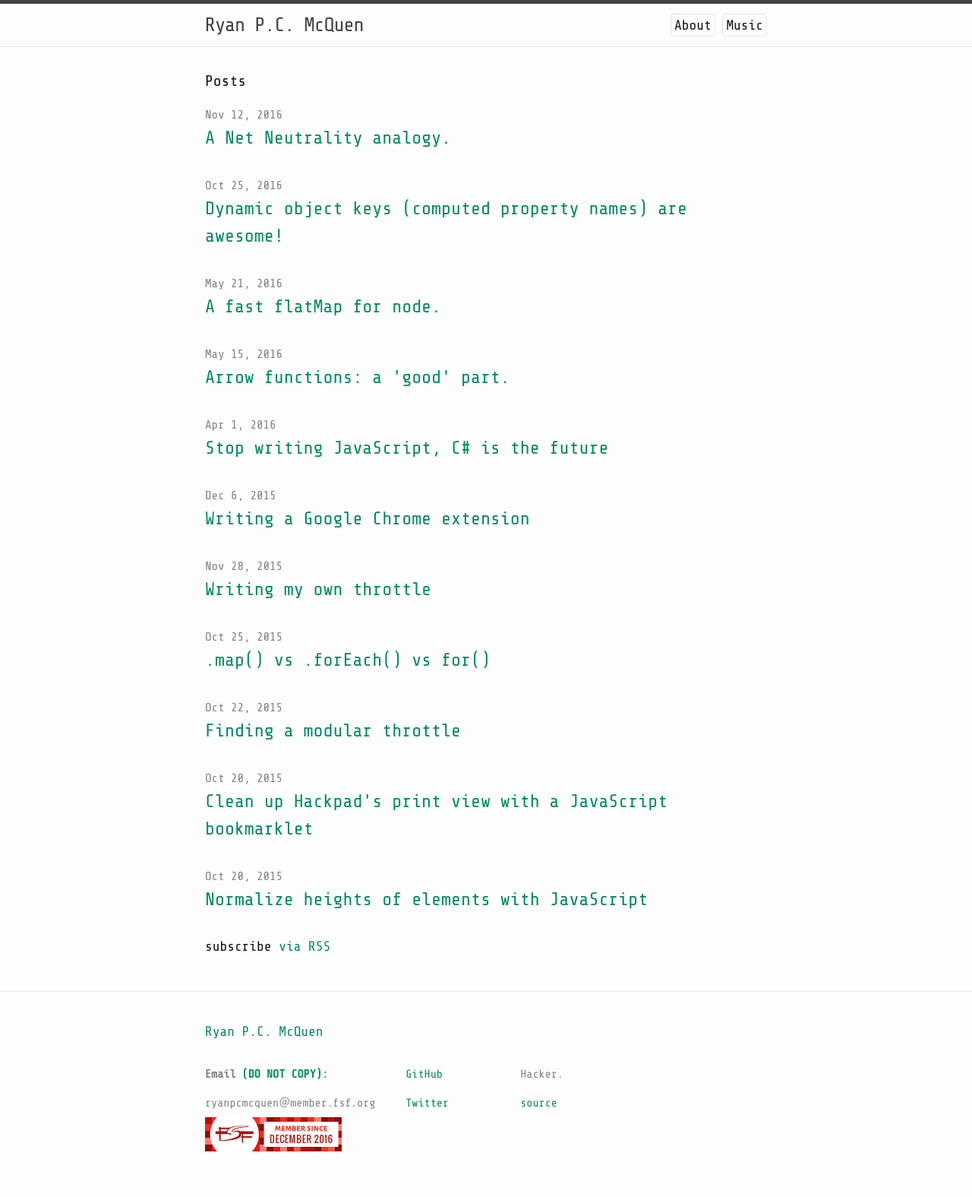
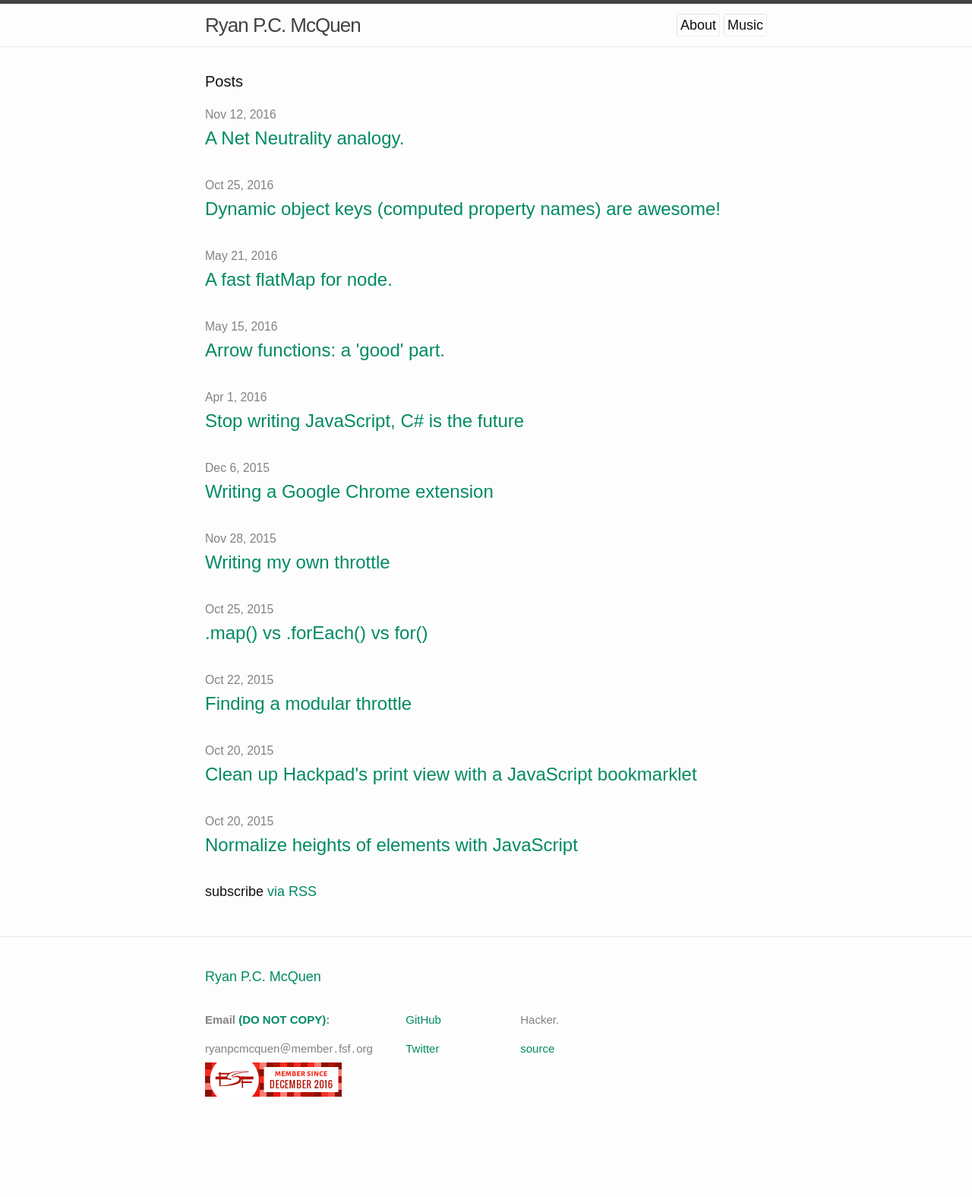
Before and after one commit to ryanpcmcquen/ryanpcmcquen.github.io, a Jekyll site: the page built from index.html, in a window 1280 px wide. Shown: the whole page at 76% size. Built offline with Jekyll 4.4.1, drawn with Linux system fonts in a browser that asks for light colours; after the commit the page ends 1503 px from its top, so only the background shows below that.

Commit message:
Move font CSS to footer.

```diff
--- a/_layouts/default.html
+++ b/_layouts/default.html
@@ -15,8 +15,6 @@
 
     {% include footer.html %}
 
-    <link href='https://fonts.googleapis.com/css?family=Share+Tech+Mono' rel='stylesheet' type='text/css'>
-
     {% if page.custom_css %}
       {% for css_file in page.custom_css %}
         <link href='/css/{{ css_file }}.css' rel='stylesheet'>
```
